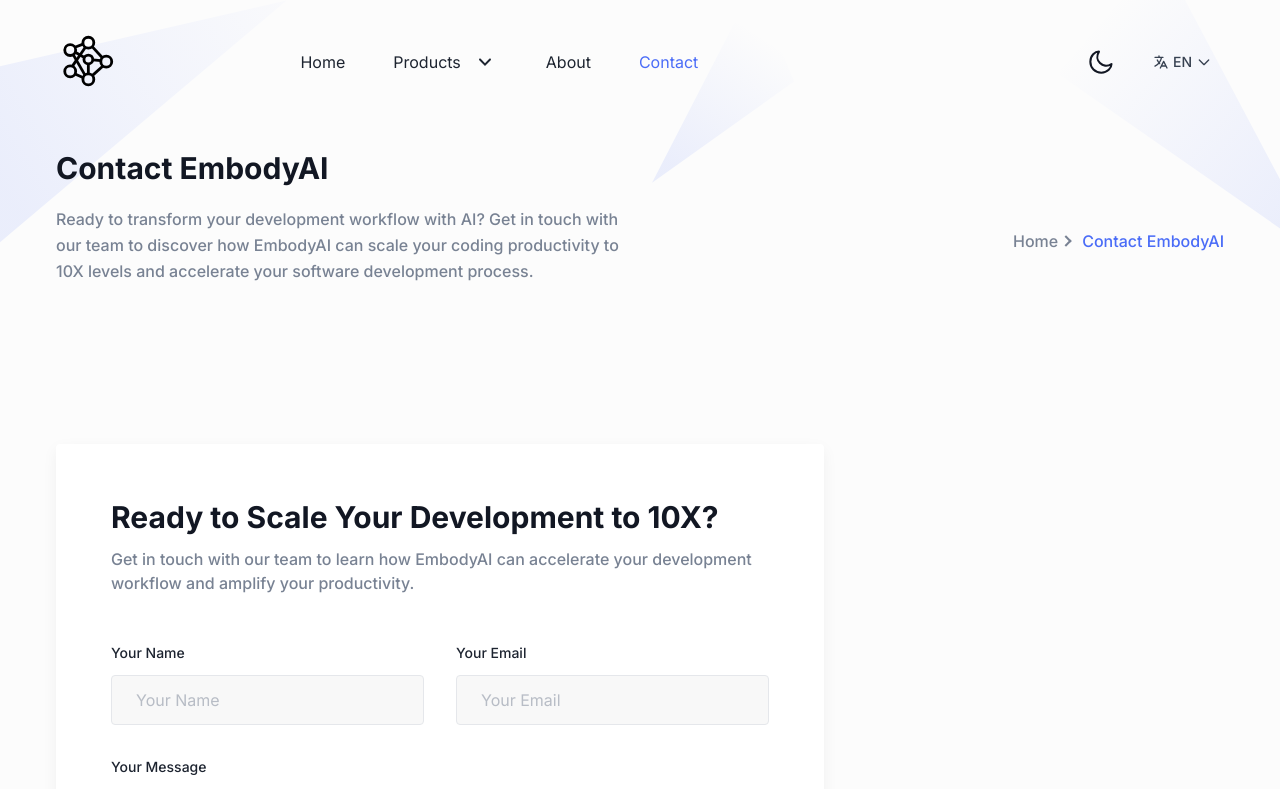
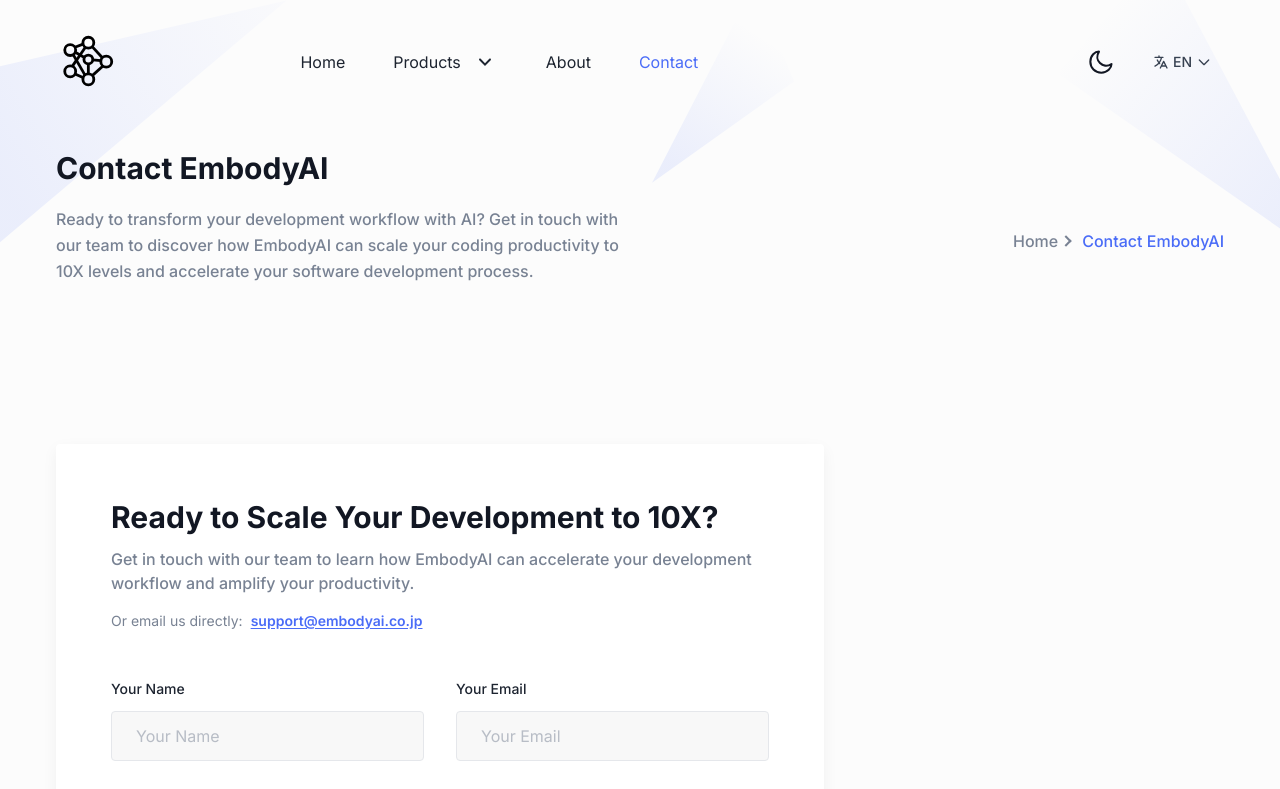
Before and after one commit to ericaicoder/embodyai, a Next.js app: page /en/contact in a window 1280 px wide. Shown: the top 789 px of the page. Built offline with nearby package versions, Linux system fonts and the light colour scheme.

Commit message:
Rebase from main

```diff
--- a/src/components/Contact/index.tsx
+++ b/src/components/Contact/index.tsx
@@ -107,9 +107,18 @@
               <h2 className="mb-3 text-2xl font-bold text-black dark:text-white sm:text-3xl lg:text-2xl xl:text-3xl">
                 {t('title')}
               </h2>
-              <p className="mb-12 text-base font-medium text-body-color">
+              <p className="mb-4 text-base font-medium text-body-color">
                 {t('description')}
               </p>
+              <div className="mb-12 text-sm text-body-color">
+                <span className="mr-2">{t('directEmail')}</span>
+                <a
+                  href="mailto:support@embodyai.co.jp"
+                  className="font-semibold text-primary underline underline-offset-2 hover:text-primary/80"
+                >
+                  support@embodyai.co.jp
+                </a>
+              </div>
               <form onSubmit={handleSubmit}>
                 <div className="-mx-4 flex flex-wrap">
                   <div className="w-full px-4 md:w-1/2">
--- a/src/messages/en.json
+++ b/src/messages/en.json
@@ -83,6 +83,7 @@
   "Contact": {
     "title": "Ready to Scale Your Development to 10X?",
     "description": "Get in touch with our team to learn how EmbodyAI can accelerate your development workflow and amplify your productivity.",
+    "directEmail": "Or email us directly:",
     "form": {
       "name": "Your Name",
       "email": "Your Email",
--- a/src/messages/ja.json
+++ b/src/messages/ja.json
@@ -83,6 +83,7 @@
   "Contact": {
     "title": "開発を10倍にスケールする準備はできましたか？",
     "description": "具身智能株式会社が開発ワークフローを加速し、生産性を増幅する方法について、私たちのチームにお問い合わせください。",
+    "directEmail": "または、直接メールでお問い合わせください：",
     "form": {
       "name": "お名前",
       "email": "メールアドレス",
```
